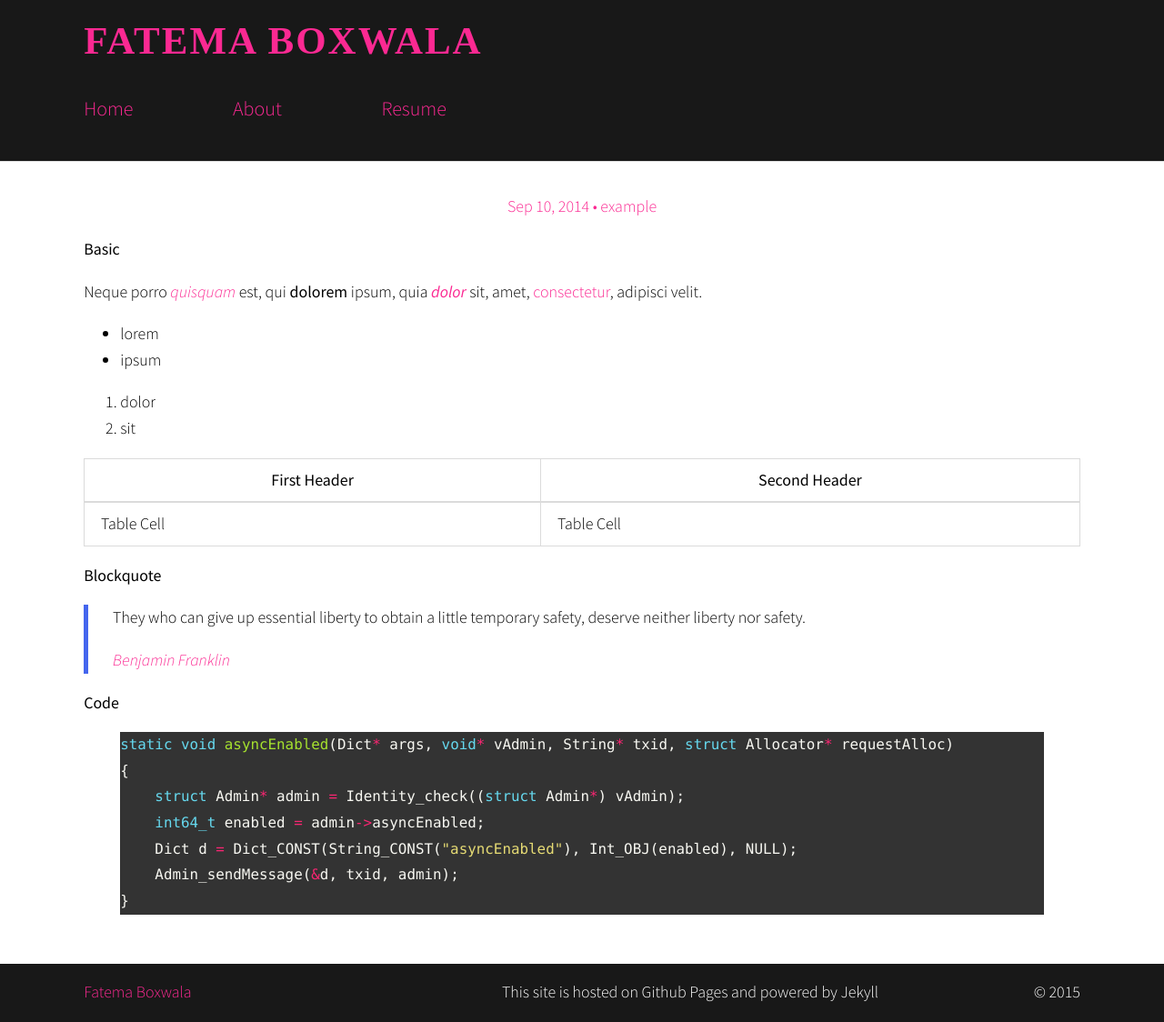
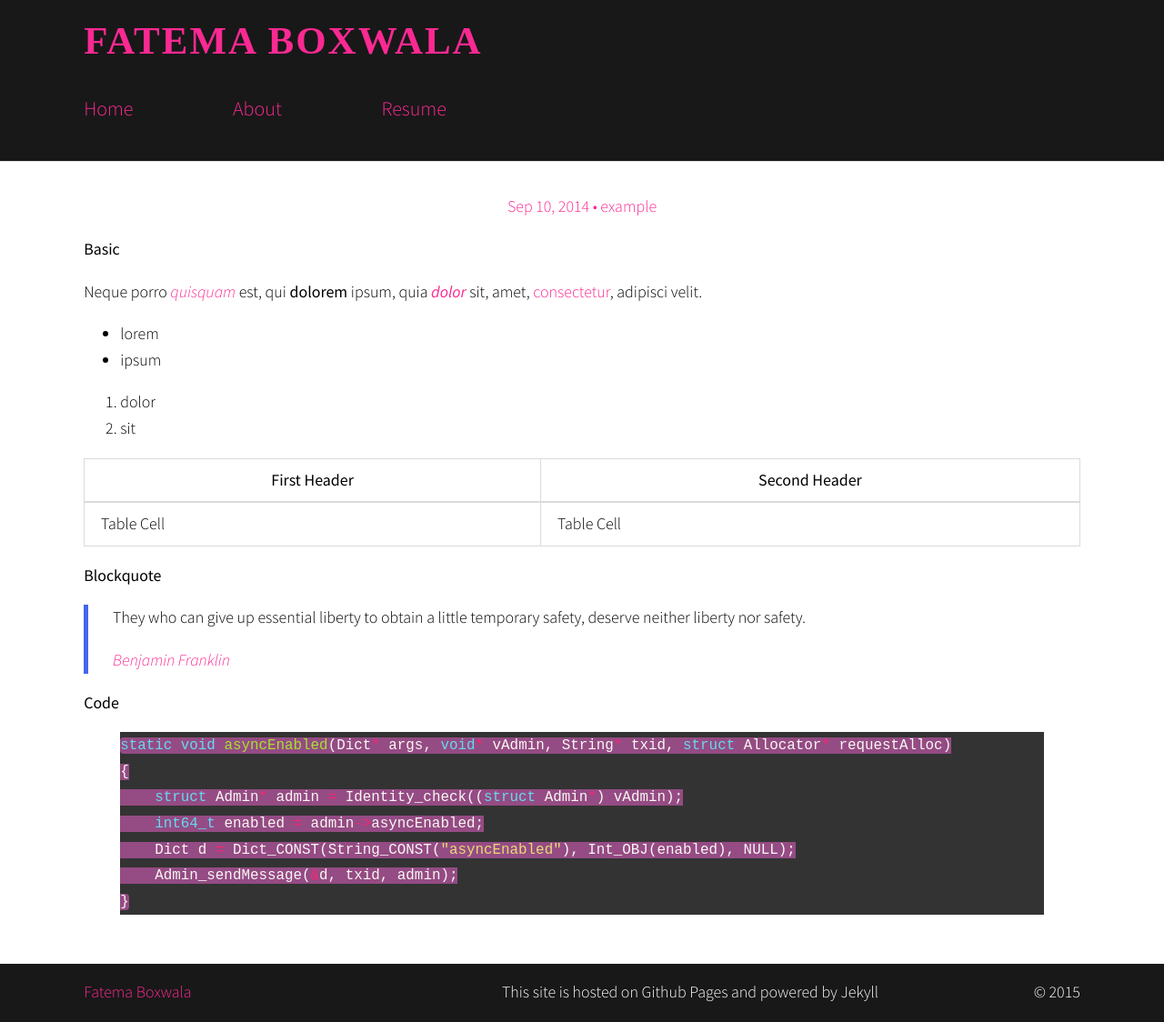
Before and after one commit to fboxwala/fboxwala-github-io-old, a Jekyll site: the page built from _posts/2014-09-09-example.md, in a window 1280 px wide. Shown: the whole page at 91% size. Built offline with Jekyll 4.4.1, drawn with Linux system fonts in a browser that asks for light colours; nearby versions of some CDN libraries; some web fonts are replaced.

Commit message:
sassy changes

```diff
--- a/_sass/basic.sass
+++ b/_sass/basic.sass
@@ -10,8 +10,10 @@ body
     margin: 0
 
 code
-    font-family: "Consolas", monospace
+    font-family: "Monofur", monospace
     font-size: calc(.4vw + .6em)
+    background-color: rgba(247, 101, 213, .5)
+    border-radius: 4px
 
 h1, h2, h3, h4, h5, h6
     font-weight: 300
--- a/main.sass
+++ b/main.sass
@@ -29,7 +29,7 @@ body
     position: relative
     overflow: hidden
 #sidebar
-    width: 200px
+    width: 300px
     height: 350px
     background-color: #fb2992
     border-radius: 15px
@@ -38,7 +38,7 @@ body
 #res
     float: right
     margin-right: 0px
-    width: calc(95% - 200px)
+    width: calc(95% - 300px)
 {% if site.style.serif-heading %}
 
 body > header h1
```
Also changed, not shown: restest.html (+6 -4 lines).
